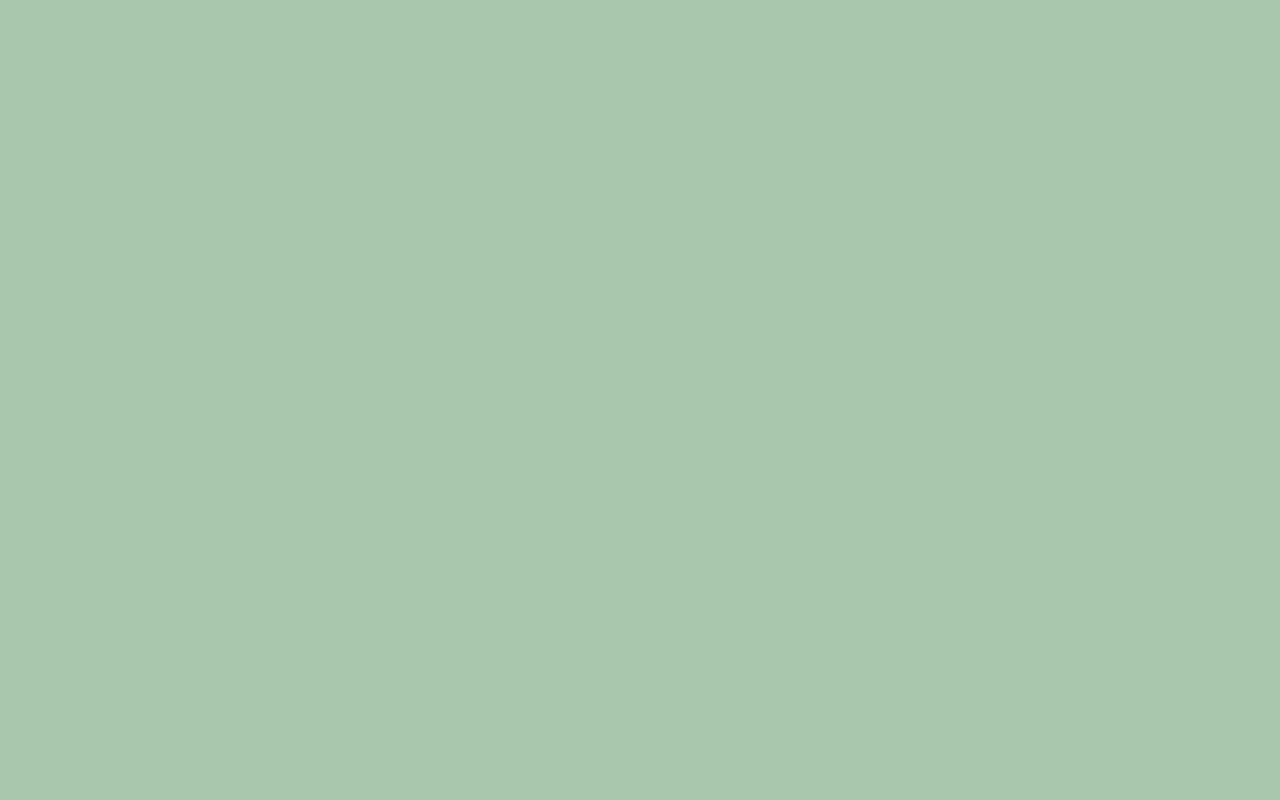
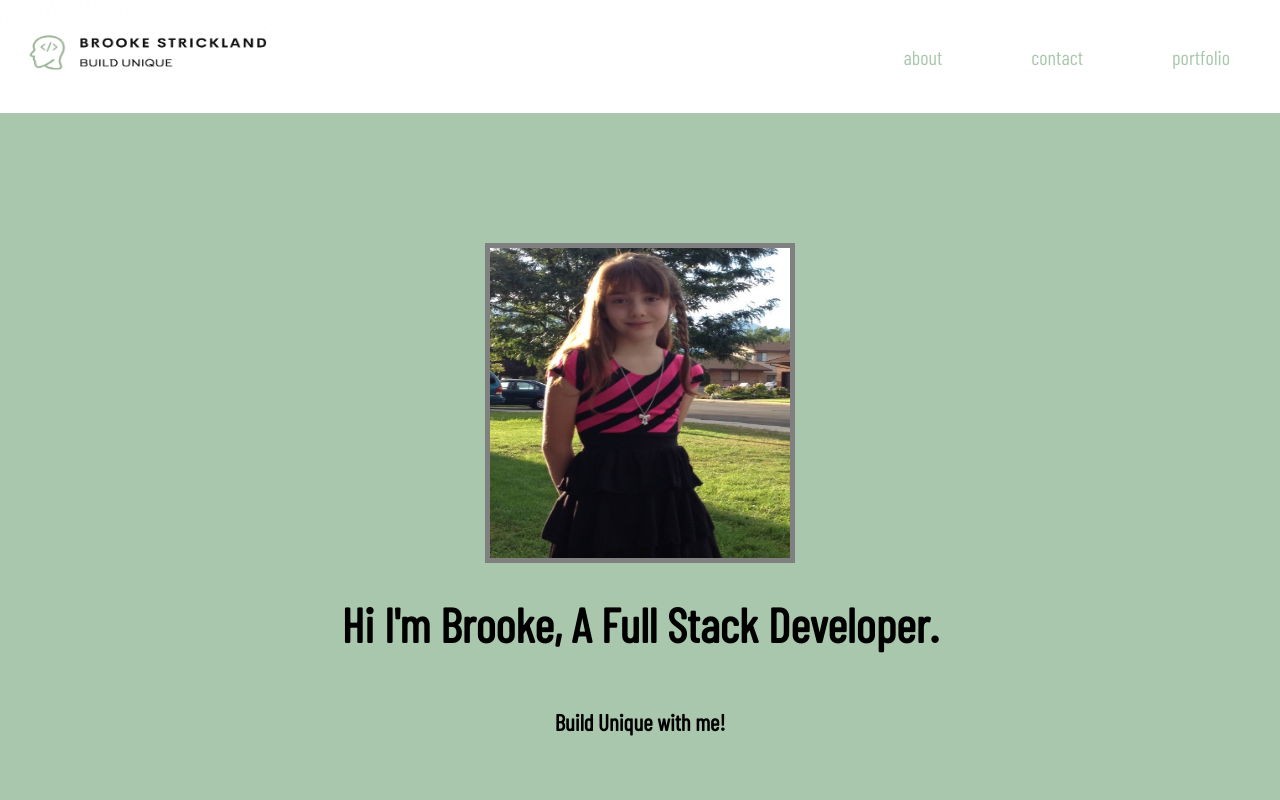
Before and after one commit to BrookeStricklandMTEC/portfolio-website, a React (Create React App) app: page / in a window 1280 px wide. Before the commit this address had no page. Shown: the top 800 px of the page. Built offline with nearby package versions, Linux system fonts and the light colour scheme.

Commit message:
gh-pages

```diff
--- a/package.json
+++ b/package.json
@@ -1,5 +1,5 @@
 {
-  "homepage": "https://brookestricklandmtec.github.io/portfolio-website/",
+  "homepage": "https://brookestricklandmtec.github.io/",
   "name": "my-website",
   "version": "0.1.0",
   "private": true,
--- a/src/App.js
+++ b/src/App.js
@@ -36,7 +36,7 @@ function App() {
           ) : (
 
               <Routes>
-                <Route path='/portfolio-website/' element={<Home> </Home>} > </Route>
+                <Route path='/' element={<Home> </Home>} > </Route>
                 <Route path='/about-me' element={<About> </About>} > </Route>
                 <Route path='/contact-me' element={<Contact> </Contact>} > </Route>
                 <Route path='/portfolio' element={<Portfolio> </Portfolio>}> </Route>
```
